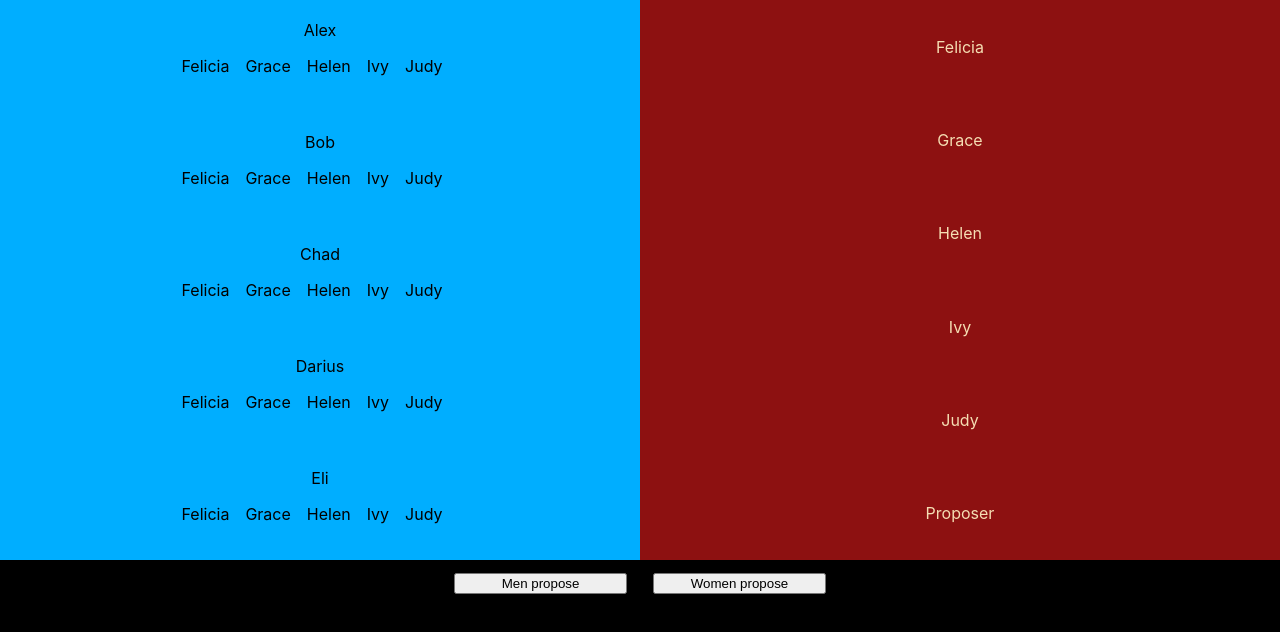
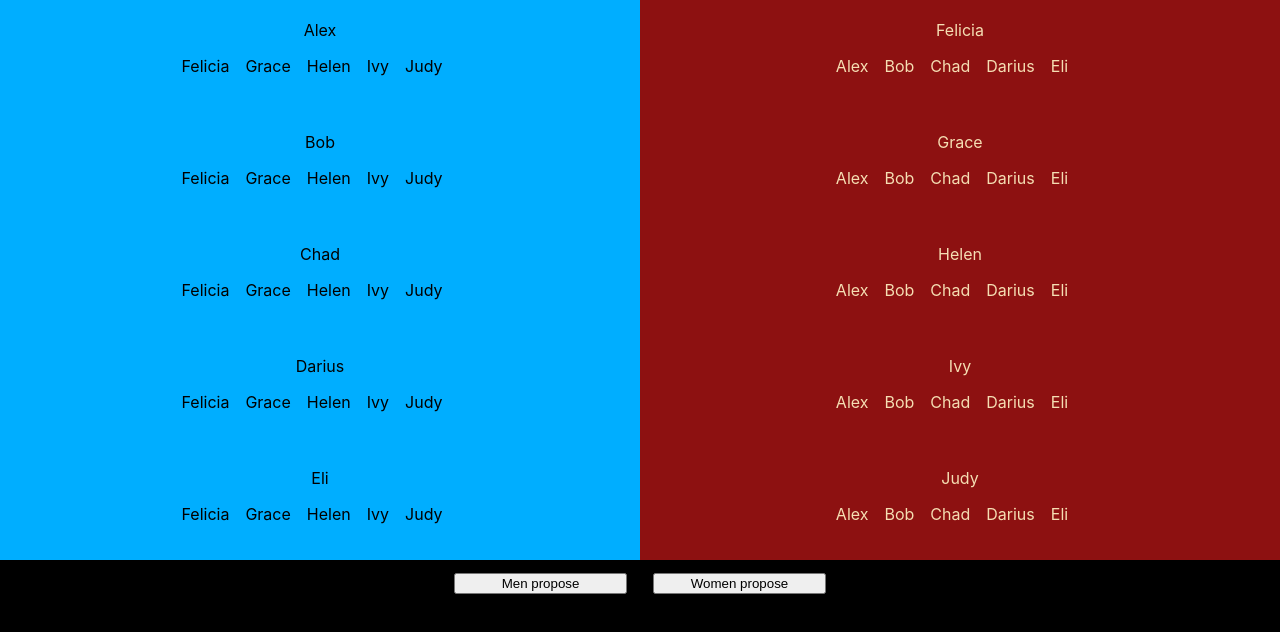
Before and after one commit to songchen1999/stable-matching-visual, a React (Create React App) app in the folder match/: page / in a window 1280 px wide. Shown: the top 632 px of the page. Built offline with nearby package versions, Linux system fonts and the light colour scheme.

Commit message:
remove done

```diff
--- a/match/src/App.js
+++ b/match/src/App.js
@@ -1,6 +1,6 @@
 import logo from './logo.svg';
 import './App.css';
-import Man from './Man';
+import Human from './Human';
 import React, { useState } from 'react';
 
 function App() {
@@ -14,20 +14,48 @@ function App() {
     ]
   )
 
+  const [WomanData,SetWomanData] = useState(
+    [
+      ["Felicia",["Alex","Bob","Chad","Darius","Eli"]],
+      ["Grace",["Alex","Bob","Chad","Darius","Eli"]],
+      ["Helen",["Alex","Bob","Chad","Darius","Eli"]],
+      ["Ivy",["Alex","Bob","Chad","Darius","Eli"]],
+      ["Judy",["Alex","Bob","Chad","Darius","Eli"]]]
+  )
+
+  // remove a person from a preferList
+  function preferClick(isMan,removeFrom,remove){
+    if (isMan){
+      const nData = ManData.map(e=>[e[0],e[1].filter((a)=>e[0]!=removeFrom || ( e[0]==removeFrom && a!=remove))])
+      SetManData(nData)
+    }
+    else {
+      const nData = WomanData.map(e=>[e[0],e[1].filter((a)=>e[0]!=removeFrom || ( e[0]==removeFrom && a!=remove))])
+      SetWomanData(nData)
+    }
+  }
+
+  // click at a name and allow selection of new prefers
+  function startSelectClick(){
+
+  }
+
+  // click at a name and add it to a preference list
+  function clickAdd(){
+
+  }
+
+
+
   return (
     <div className="App">
       <div className="Top">
         <div className="Men">
-            {ManData.map(e=>(<Man name={e[0]} preferences={e[1]}/>))}
+            {ManData.map(e=>(<Human name={e[0]} isMan={true} listRemoveClick={preferClick} preferences={e[1]}/>))}
         </div>
 
         <div className="Women">
-            <div>Felicia</div>
-            <div>Grace</div>
-            <div>Helen</div>
-            <div>Ivy</div>
-            <div>Judy</div>
-            <div>Proposer</div>
+            {WomanData.map(e=>(<Human name={e[0]} isMan={false} listRemoveClick={preferClick} preferences={e[1]}/>))}
         </div>
       </div>
 
--- /dev/null
+++ b/match/src/Human.js
@@ -0,0 +1,12 @@
+import React, { useState } from 'react';
+
+export default function Human(props) {
+    return (
+        <div>
+            <div>{props.name || "Alex"}</div>
+            <ul className="PreferList">
+                {props.preferences &&  props.preferences.map(e=>(<li style={{display:"inline"}} onClick={a=>props.listRemoveClick(props.isMan ,props.name,e)}>{e}</li>))}
+            </ul>
+        </div>
+    )
+}
--- a/match/src/Man.js
+++ /dev/null
@@ -1,12 +0,0 @@
-import React, { useState } from 'react';
-
-export default function Man(props) {
-    return (
-        <div>
-            {props.name || "Alex"}
-            <ul className="PreferList">
-                {props.preferences &&  props.preferences.map(e=>(<li style={{display:"inline"}}>{e}</li>))}
-            </ul>
-        </div>
-    )
-}
```
